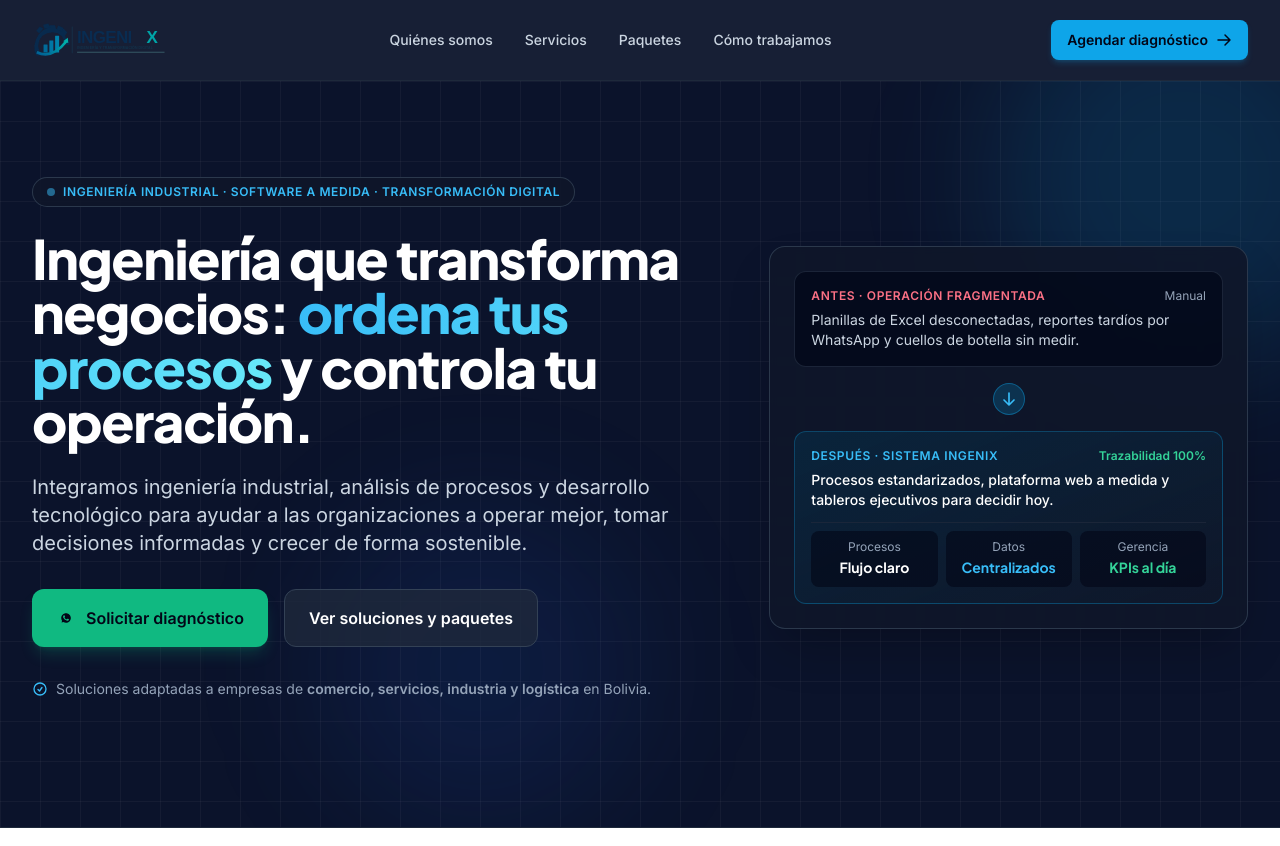
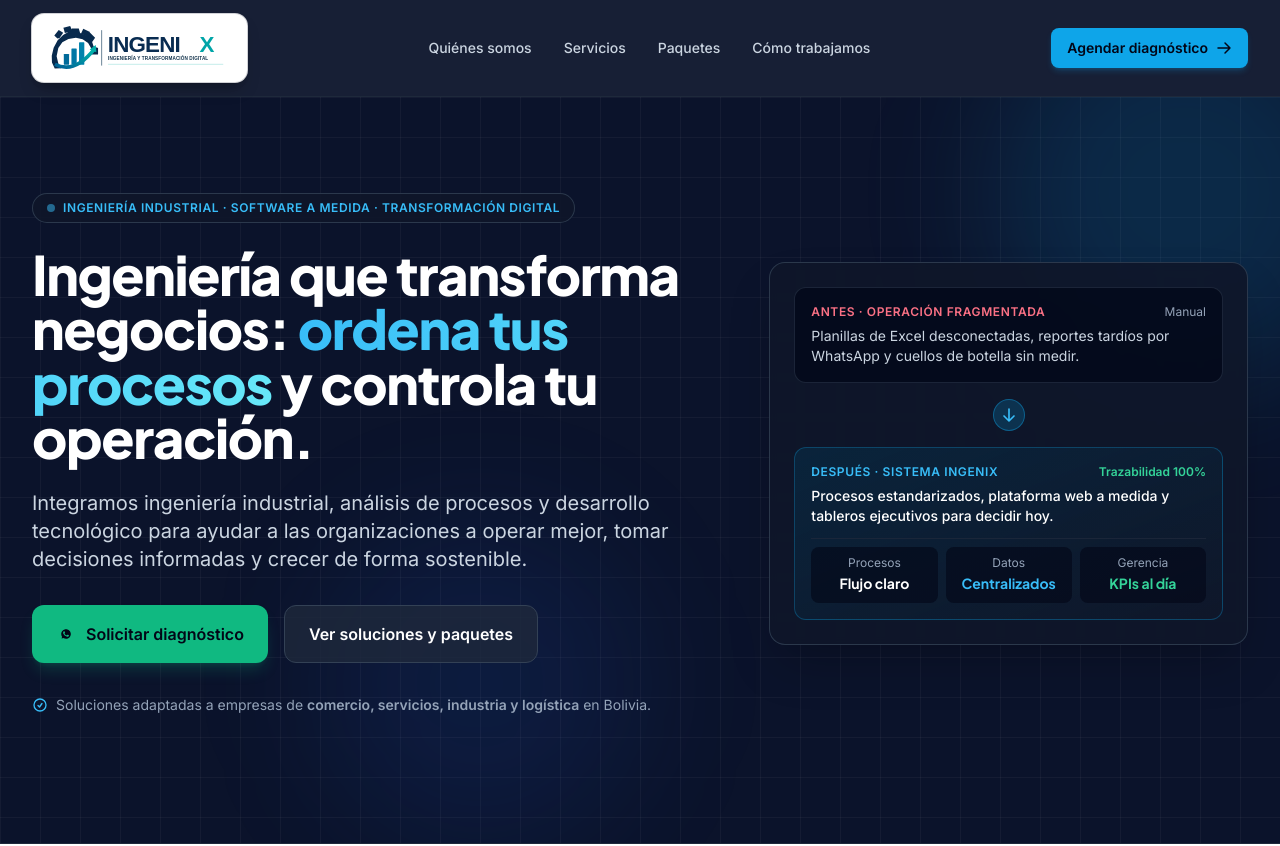
Before and after one commit to ingenixbo/ingenixbo.github.io, a plain HTML site: page index.html in a window 1280 px wide. Shown: the top 846 px of the page. Drawn offline with nearby package versions, Linux system fonts and the light colour scheme.

Commit message:
Destacar logo INGENIX con fondo blanco, mayor tamaño y sombra en cabecera

```diff
--- a/index.html
+++ b/index.html
@@ -50,10 +50,10 @@
 
   <!-- ================= NAVBAR ================= -->
   <header class="sticky top-0 z-50 bg-brand-dark/95 backdrop-blur-md border-b border-slate-800">
-    <div class="max-w-7xl mx-auto px-4 sm:px-6 lg:px-8 h-20 flex items-center justify-between">
+    <div class="max-w-7xl mx-auto px-4 sm:px-6 lg:px-8 min-h-20 sm:min-h-24 py-2 flex items-center justify-between gap-3">
       <!-- Logo -->
-      <a href="#inicio" aria-label="INGENIX inicio" class="flex items-center gap-3 group">
-        <img src="logo-ingenix.svg" alt="INGENIX — Ingeniería y Transformación Digital" class="h-9 w-auto" onerror="this.style.display='none'; document.getElementById('fallback-logo').classList.remove('hidden');" />
+      <a href="#inicio" aria-label="INGENIX inicio" class="inline-flex items-center rounded-xl bg-white px-3 py-2 sm:px-4 sm:py-2.5 shadow-lg shadow-black/25 ring-1 ring-white/80 transition-shadow hover:shadow-xl">
+        <img src="logo-ingenix.svg" alt="INGENIX — Ingeniería y Transformación Digital" class="block h-10 sm:h-12 w-auto max-w-[185px] sm:max-w-none object-contain" onerror="this.style.display='none'; document.getElementById('fallback-logo').classList.remove('hidden');" />
         <div id="fallback-logo" class="hidden flex items-center gap-2.5">
           <div class="w-9 h-9 rounded-lg bg-gradient-to-br from-sky-400 to-blue-600 flex items-center justify-center text-white font-display font-extrabold text-lg shadow-lg shadow-sky-500/20">
             IX
```
